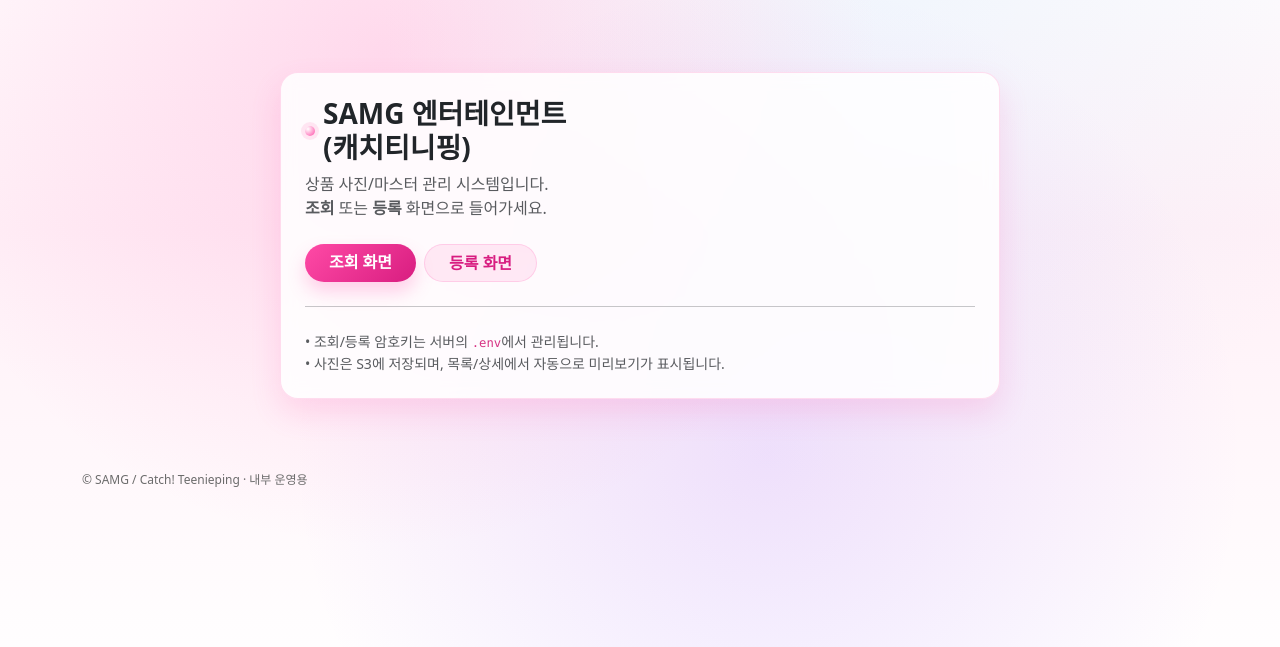
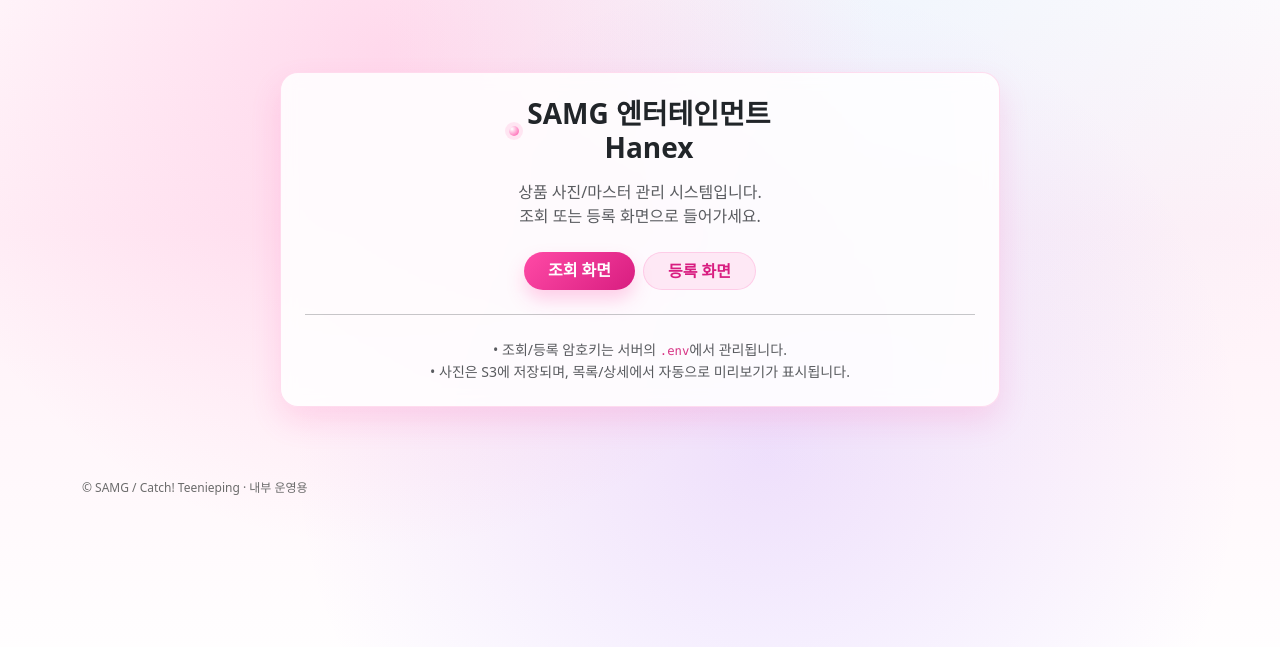
Before and after one commit to sangjin94/Samg-stock, a Flask app: page / in a window 1280 px wide. Shown: the part 107-754 px from the top of the page. Run offline with Flask 3, Linux system fonts and the light colour scheme; data that the repository does not hold is empty; parts of the project's set-up code (start-up, migrations or seed data) failed here and were passed over.

Commit message:
Update gate_index.html

```diff
--- a/templates/gate_index.html
+++ b/templates/gate_index.html
@@ -1,18 +1,25 @@
 {% extends "base.html" %}
 {% block content %}
+
 <div class="container py-5">
   <div class="row justify-content-center">
     <div class="col-lg-8">
-      <div class="card p-4">
-        <div class="d-flex align-items-center gap-2 mb-2">
+
+      <div class="card p-4 text-center">
+
+        <div class="d-flex align-items-center justify-content-center gap-2 mb-3">
           <div class="brand-dot"></div>
-          <h3 class="m-0 fw-bold">SAMG 엔터테인먼트 <br> (캐치티니핑)</h3>
+          <h3 class="m-0 fw-bold">
+            SAMG 엔터테인먼트<br> Hanex
+          </h3>
         </div>
+
         <p class="text-muted mb-4">
-          상품 사진/마스터 관리 시스템입니다.<br><b>조회</b> 또는 <b>등록</b> 화면으로 들어가세요.
+          상품 사진/마스터 관리 시스템입니다.<br>
+          조회 또는 등록 화면으로 들어가세요.
         </p>
 
-        <div class="d-flex flex-wrap gap-2">
+        <div class="d-flex justify-content-center flex-wrap gap-2">
           <a class="btn btn-pink px-4" href="{{ url_for('auth_view') }}">조회 화면</a>
           <a class="btn btn-soft px-4" href="{{ url_for('auth_edit') }}">등록 화면</a>
         </div>
@@ -23,8 +30,11 @@
           • 조회/등록 암호키는 서버의 <code>.env</code>에서 관리됩니다.<br/>
           • 사진은 S3에 저장되며, 목록/상세에서 자동으로 미리보기가 표시됩니다.
         </div>
+
       </div>
+
     </div>
   </div>
 </div>
+
 {% endblock %}
```
